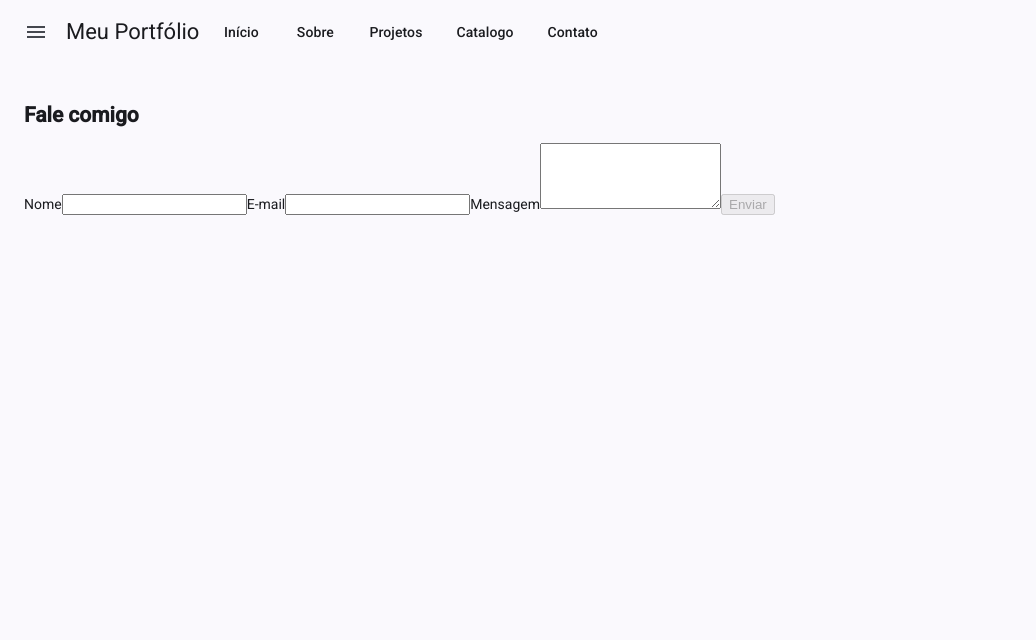
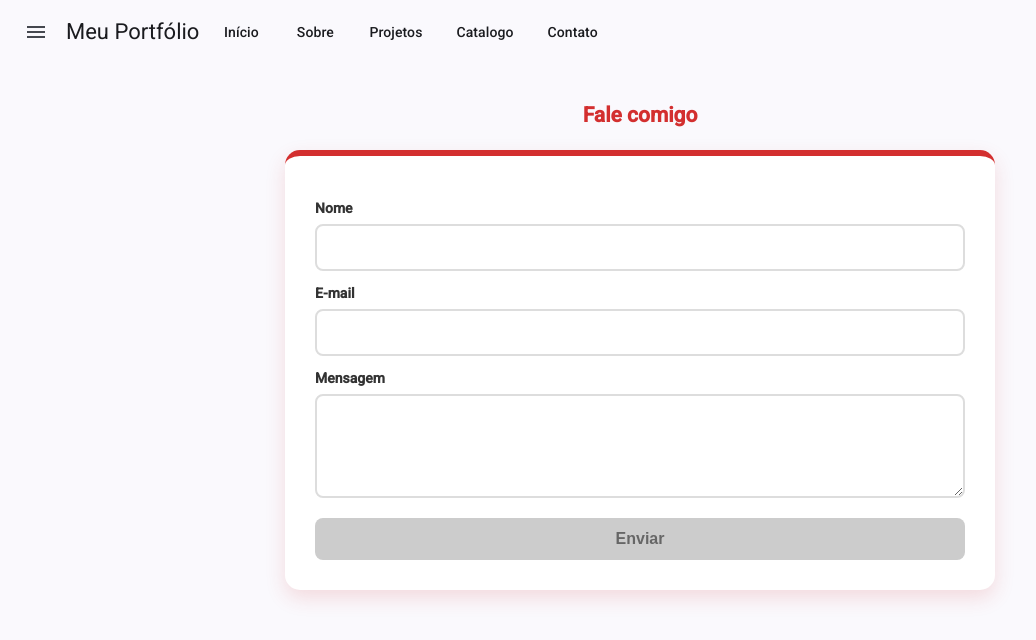
Before and after one commit to CaioZ-Stark/DWII_portfolio-angular, an Angular app in the folder portfolio-angular/: page /contat in a window 1280 px wide. Shown: the top 640 px of the page, without its empty margins (0-1036 px from the left). Built offline with nearby package versions, Linux system fonts and the light colour scheme.

Commit message:
Aula18: A certeza

```diff
--- a/portfolio-angular/src/app/contat/contat.css
+++ b/portfolio-angular/src/app/contat/contat.css
@@ -1,4 +1,167 @@
-input.ng-invalid.ng-touched,
-textarea.ng-invalid.ng-touched {
-    border: 2px solid red !important;
+/* =========================
+   PÁGINA DE CONTATO
+   ========================= */
+
+h2 {
+  color: #d32f2f;
+  text-align: center;
+  margin-bottom: 25px;
 }
+
+
+/* Formulário */
+
+form {
+  max-width: 650px;
+  margin: 20px auto;
+  padding: 30px;
+
+  background: #ffffff;
+  border-radius: 15px;
+
+  border-top: 6px solid #d32f2f;
+
+  box-shadow: 0 8px 20px rgba(211, 47, 47, 0.15);
+
+  display: flex;
+  flex-direction: column;
+}
+
+
+/* Labels */
+
+label {
+  color: #333;
+  font-weight: bold;
+  margin-top: 12px;
+  margin-bottom: 6px;
+}
+
+
+/* Campos */
+
+input,
+textarea {
+  box-sizing: border-box;
+  width: 100%;
+
+  padding: 12px;
+
+  font-family: inherit;
+  font-size: 16px;
+
+  color: #333;
+  background-color: #fff;
+
+  border: 2px solid #ddd;
+  border-radius: 8px;
+
+  outline: none;
+
+  transition: 0.2s ease;
+}
+
+
+/* Campo selecionado */
+
+input:focus,
+textarea:focus {
+  border-color: #d32f2f;
+  box-shadow: 0 0 0 3px rgba(211, 47, 47, 0.12);
+}
+
+
+/* Campo inválido */
+
+.campo-erro {
+  border: 2px solid #d32f2f !important;
+  background-color: #fff5f5;
+}
+
+
+/* Mensagem de erro */
+
+.erro {
+  color: #b71c1c;
+
+  background-color: #fff5f5;
+
+  border-left: 4px solid #d32f2f;
+
+  padding: 8px 12px;
+  margin: 6px 0;
+
+  border-radius: 4px;
+
+  font-size: 14px;
+}
+
+
+/* Botão */
+
+form button[type="submit"] {
+  margin-top: 20px;
+
+  padding: 12px 20px;
+
+  background-color: #d32f2f;
+  color: #fff;
+
+  border: none;
+  border-radius: 8px;
+
+  font-size: 16px;
+  font-weight: bold;
+
+  cursor: pointer;
+
+  transition: 0.2s ease;
+}
+
+
+/* Hover */
+
+form button[type="submit"]:hover:not(:disabled) {
+  background-color: #b71c1c;
+}
+
+
+/* Botão desabilitado */
+
+form button[type="submit"]:disabled {
+  background-color: #ccc;
+  color: #666;
+  cursor: not-allowed;
+}
+
+
+/* Mensagem de sucesso */
+
+.ok {
+  max-width: 650px;
+  margin: 20px auto;
+
+  padding: 12px 15px;
+
+  color: #176b2c;
+  background-color: #f0fff4;
+
+  border-left: 4px solid #2e7d32;
+  border-radius: 5px;
+
+  font-weight: bold;
+}
+
+
+/* Responsividade */
+
+@media (max-width: 700px) {
+  form {
+    margin: 15px 10px;
+    padding: 20px;
+  }
+
+  h2 {
+    font-size: 25px;
+  }
+}
--- a/portfolio-angular/src/app/contat/contat.html
+++ b/portfolio-angular/src/app/contat/contat.html
@@ -5,6 +5,7 @@
     <label for="nome">Nome</label>
     <input
         id="nome"
+        [class.campo-erro]="form.get('nome')?.invalid && form.get('nome')?.touched"
         type="text"
         formControlName="nome"
     >
@@ -16,6 +17,7 @@
     <label for="email">E-mail</label>
     <input
         id="email"
+        [class.campo-erro]="form.get('email')?.invalid && form.get('email')?.touched"
         type="email"
         formControlName="email"
     >
@@ -27,6 +29,7 @@
     <label for="mensagem">Mensagem</label>
     <textarea
         id="mensagem"
+        [class.campo-erro]="form.get('mensagem')?.invalid && form.get('mensagem')?.touched"
         formControlName="mensagem"
         rows="4"
     ></textarea>
--- a/portfolio-angular/src/app/contat/contat.ts
+++ b/portfolio-angular/src/app/contat/contat.ts
@@ -2,12 +2,14 @@ import { Component, inject } from '@angular/core';
 import { HttpErrorResponse } from '@angular/common/http';
 import { ReactiveFormsModule, FormBuilder, Validators } from '@angular/forms';
 import { ContatoService } from '../contat.service';
+import { O } from '@angular/cdk/keycodes';
 
 @Component({
   selector: 'app-contat',
   standalone: true,
   imports: [ReactiveFormsModule],
   templateUrl: './contat.html',
+  styleUrl: './contat.css',
 })
 export class Contat {
   private fb = inject(FormBuilder);
@@ -24,8 +26,15 @@ export class Contat {
     this.sucesso = ''; this.erro = '';
     if (this.form.invalid){
       this.form.markAllAsTouched();
-      const primeiroInvalido = document.querySelector('input.ng-invalid, textarea.ng-invalid') as HTMLElement | null;
-      primeiroInvalido?.focus();
+      const pInvalido = Object.keys(this.form.controls)
+      .find(campo => this.form.get(campo)?.invalid);
+
+      if(pInvalido){
+        setTimeout(() => {
+          document.getElementById(pInvalido)?.focus();
+        })
+      }
+      this.erro = 'Corrija os campos destacados antes de enviar.';
       return;
     }
 
```
Also changed, not shown: portfolio-angular/src/app/app.css (line endings or trailing spaces).
